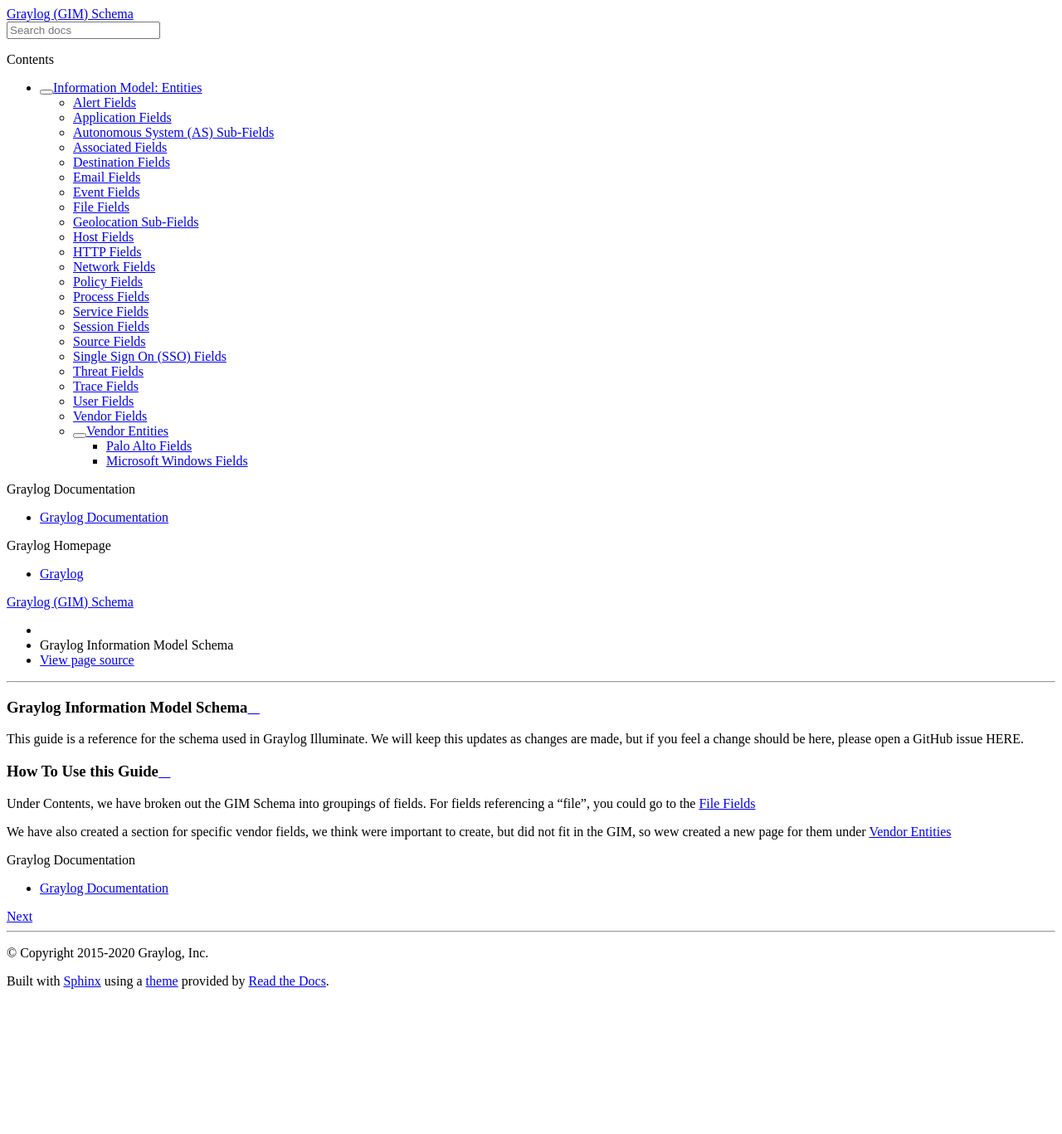
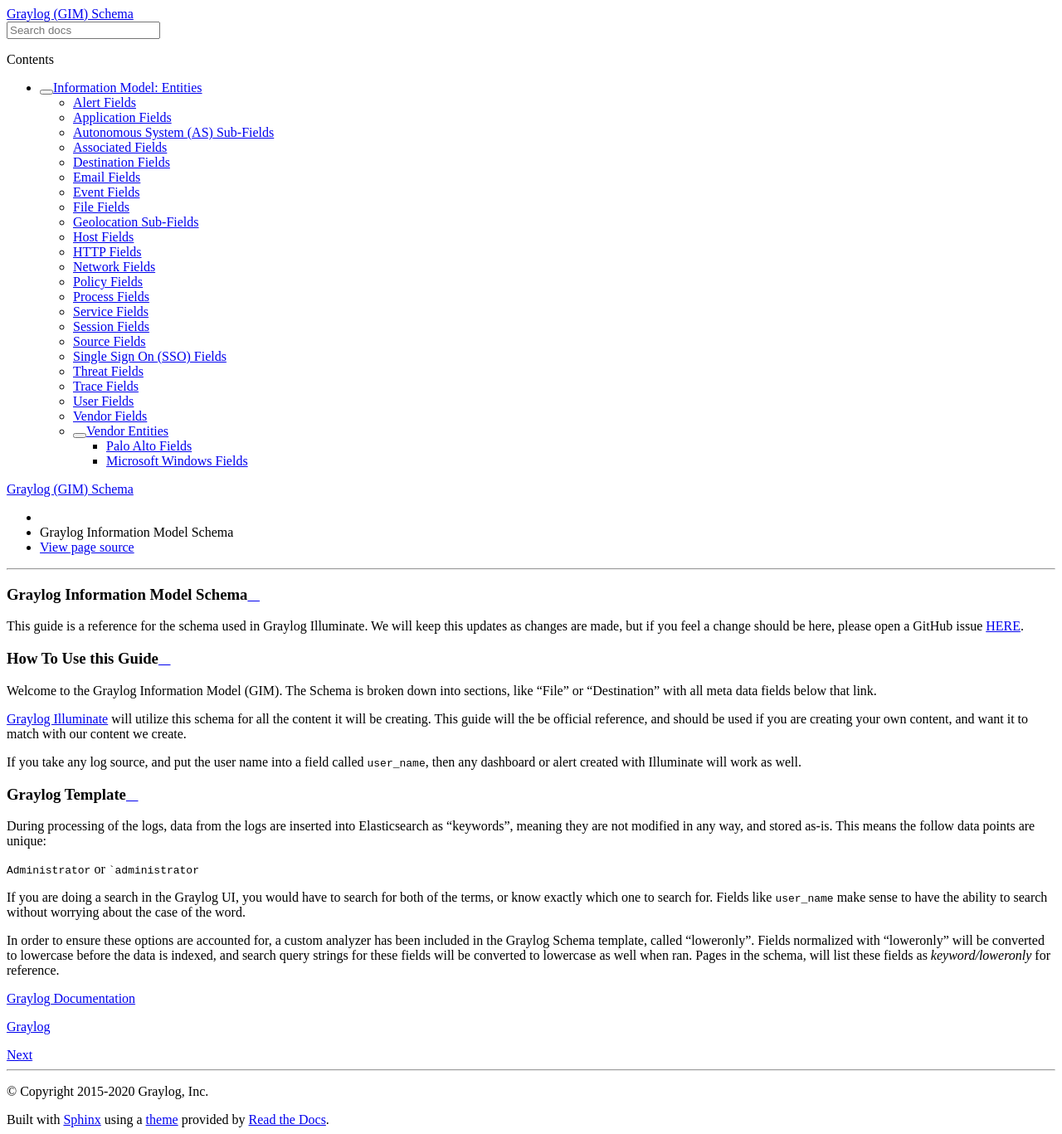
Before and after one commit to Graylog2/graylog-schema, a Sphinx documentation site: the page built from source/index.rst, in a window 1280 px wide. Shown: the whole page at 83% size. Built offline with Sphinx 7.4.7 and the Read the Docs theme 2.0.0, drawn with Linux system fonts in a browser that asks for light colours; before the commit the page ends 1200 px from its top, so only the background shows below that.

Commit message:
Index.rst Changes

````diff
--- a/source/index.rst
+++ b/source/index.rst
@@ -1,17 +1,25 @@
 Graylog Information Model Schema
 ================================
 
-This guide is a reference for the schema used in Graylog Illuminate.  We will keep this updates as changes are made, but if you feel a change should be here, please open a GitHub issue HERE.
+This guide is a reference for the schema used in Graylog Illuminate.  We will keep this updates as changes are made, but if you feel a change should be here, please open a GitHub issue `HERE <https://github.com/Graylog2/graylog-schema/issues>`_.
 
 How To Use this Guide
 =====================
+Welcome to the Graylog Information Model (GIM).  The Schema is broken down into sections, like "File" or "Destination" with all meta data fields below that link.
 
-Under Contents, we have broken out the GIM Schema into groupings of fields.  For fields referencing a "file", you could go to the :ref:`file`
+`Graylog Illuminate <http://www.graylog.com/>`_ will utilize this schema for all the content it will be creating.  This guide will the be official reference, and should be used if you are creating your own content, and want it to match with our content we create.
 
-We have also created a section for specific vendor fields, we think were important to create, but did not fit in the GIM, so wew created a new page for them under :ref:`vendors`
+If you take any log source, and put the user name into a field called ``user_name``, then any dashboard or alert created with Illuminate will work as well.
 
+Graylog Template
+================
+During processing of the logs, data from the logs are inserted into Elasticsearch as "keywords", meaning they are not modified in any way, and stored as-is.  This means the follow data points are unique:
 
+``Administrator``  or ```administrator``
 
+If you are doing a search in the Graylog UI, you would have to search for both of the terms, or know exactly which one to search for.  Fields like ``user_name`` make sense to have the ability to search without worrying about the case of the word.
+
+In order to ensure these options are accounted for, a custom analyzer has been included in the Graylog Schema template, called "loweronly".  Fields normalized with "loweronly" will be converted to lowercase before the data is indexed, and search query strings for these fields will be converted to lowercase as well when ran.  Pages in the schema, will list these fields as `keyword/loweronly` for reference.
 
 
 .. toctree::
@@ -26,11 +34,11 @@
    :maxdepth: 2
    :caption: Graylog Documentation
 
-   Graylog Documentation <http://docs.graylog.org>
+`Graylog Documentation <http://docs.graylog.org>`_
 
 .. toctree::
    :maxdepth: 2
    :caption: Graylog Homepage
    :hidden:
 
-   Graylog <http://www.graylog.org>
+`Graylog <http://www.graylog.org>`_
````
